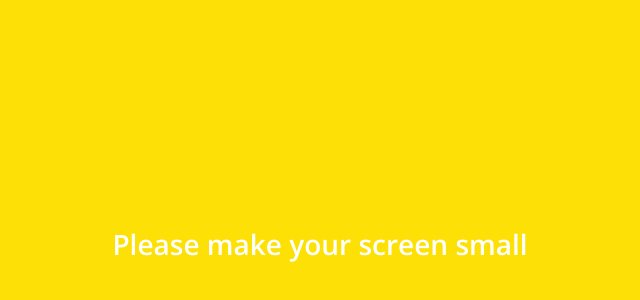
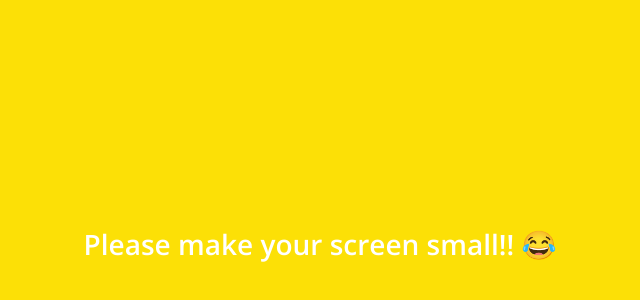
Before and after one commit to YEOLEAP/kakao-clone-v2.0, a plain HTML site: page index.html in a window 1280 px wide. Shown: the part 156-456 px from the top of the page, without its empty margins (320-960 px from the left). Drawn offline with nearby package versions, Linux system fonts and the light colour scheme.

Commit message:
add emoji
😂

```diff
--- a/index.html
+++ b/index.html
@@ -90,7 +90,7 @@
     </nav>
     <div class="bigScreen">
         <span class="bigScreen__text">
-            Please make your screen small
+            Please make your screen small!! 😂
         </span>
     </div>
 </body>
```
